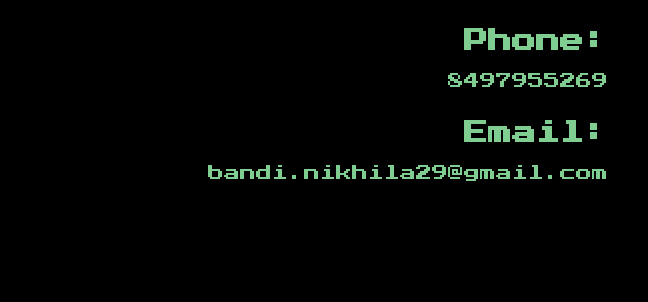
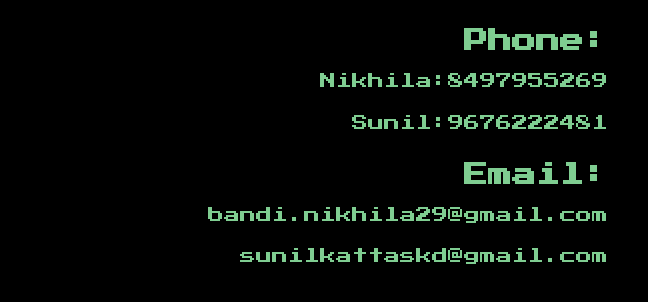
Before and after one commit to bandinikhila/stop_watch, a plain HTML site: page contact.html in a window 1280 px wide. Shown: the part 340-642 px from the top of the page, 0-648 px from the left. Drawn offline with Linux system fonts and the light colour scheme; grey boxes are pictures that could not be loaded.

Commit message:
sunilupdate

```diff
--- a/contact.html
+++ b/contact.html
@@ -19,9 +19,11 @@
     <br><br>
     501218</p>
   <h2 style="text-align: right;color:#7FCD91; font-family: 'Press Start 2P', cursive;margin-right: 5%;margin-top: 5%;">Phone:</h2>
-  <p style="text-align: right;color:#7FCD91; font-family: 'Press Start 2P', cursive;margin-right: 5%;margin-top: 2%;margin-bottom: 4%;">8497955269</p>
+  <p style="text-align: right;color:#7FCD91; font-family: 'Press Start 2P', cursive;margin-right: 5%;margin-top: 2%;margin-bottom: 4%;">Nikhila:8497955269</p>
+   <p style="text-align: right;color:#7FCD91; font-family: 'Press Start 2P', cursive;margin-right: 5%;margin-top: 2%;margin-bottom: 4%;">Sunil:9676222481</p>
   <h2 style="text-align: right;color:#7FCD91; font-family: 'Press Start 2P', cursive;margin-right: 5%;margin-top: 5%;">Email:</h2>
   <p style="text-align: right;color:#7FCD91; font-family: 'Press Start 2P', cursive;margin-right: 5%;margin-top: 2%;margin-bottom: 4%;">bandi.nikhila29@gmail.com</p>
+   <p style="text-align: right;color:#7FCD91; font-family: 'Press Start 2P', cursive;margin-right: 5%;margin-top: 2%;margin-bottom: 4%;">sunilkattaskd@gmail.com</p>
   </div>
   <div style="display:block;width:49vw;height:75vh;background-color:rgb(0, 0, 0);float: right;">
     <iframe src="https://www.google.com/maps/embed?pb=!1m18!1m12!1m3!1d3810.258708632995!2d78.30427254940234!3d17.254714288100175!2m3!1f0!2f0!3f0!3m2!1i1024!2i768!4f13.1!3m3!1m2!1s0x3bcb90c8da620f9d%3A0x19d0d79257022687!2sVardhaman%20College%20of%20Engineering!5e0!3m2!1sen!2sin!4v1657997593926!5m2!1sen!2sin" width="700" height="400" style="border:0;" allowfullscreen="" loading="lazy" referrerpolicy="no-referrer-when-downgrade"></iframe>
```
